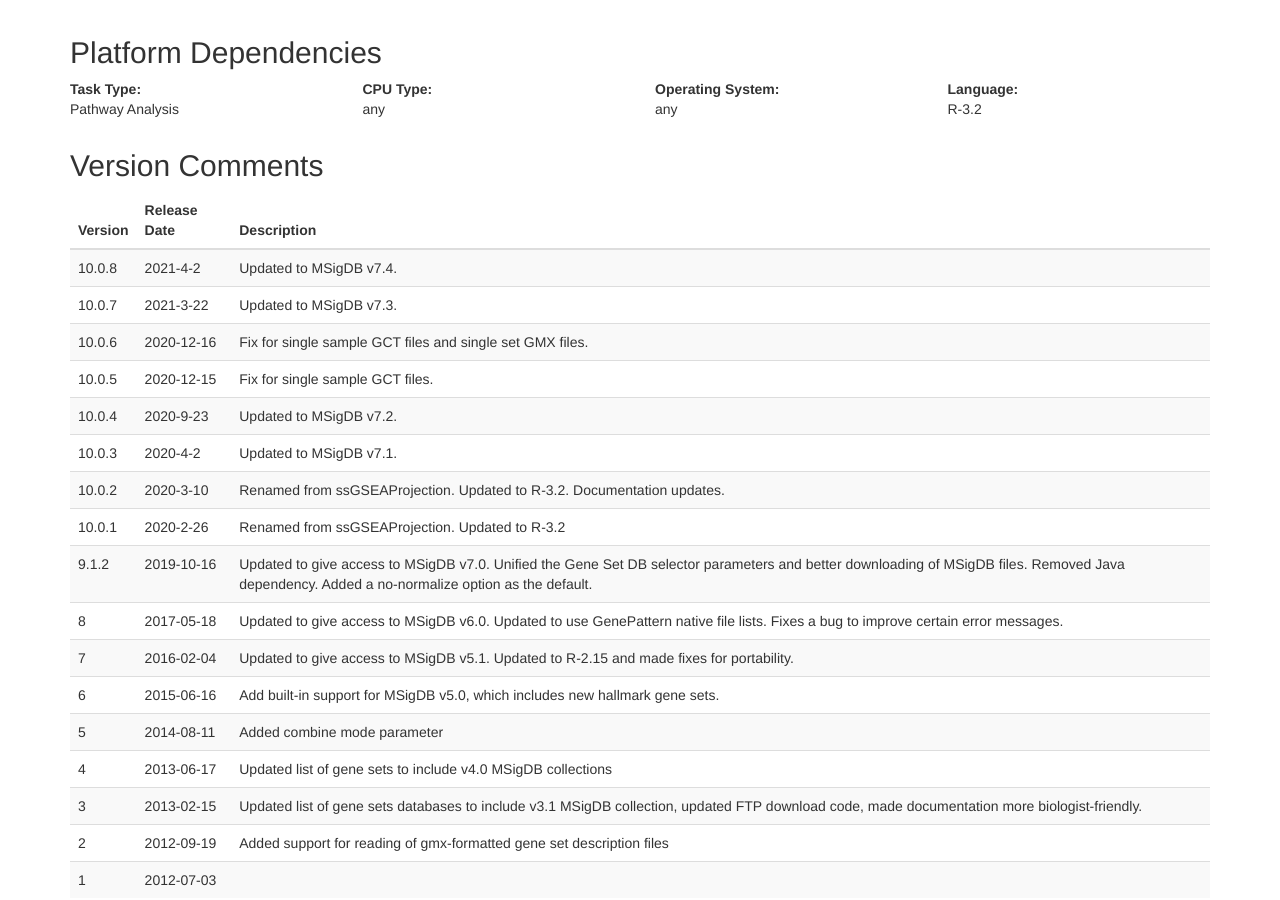
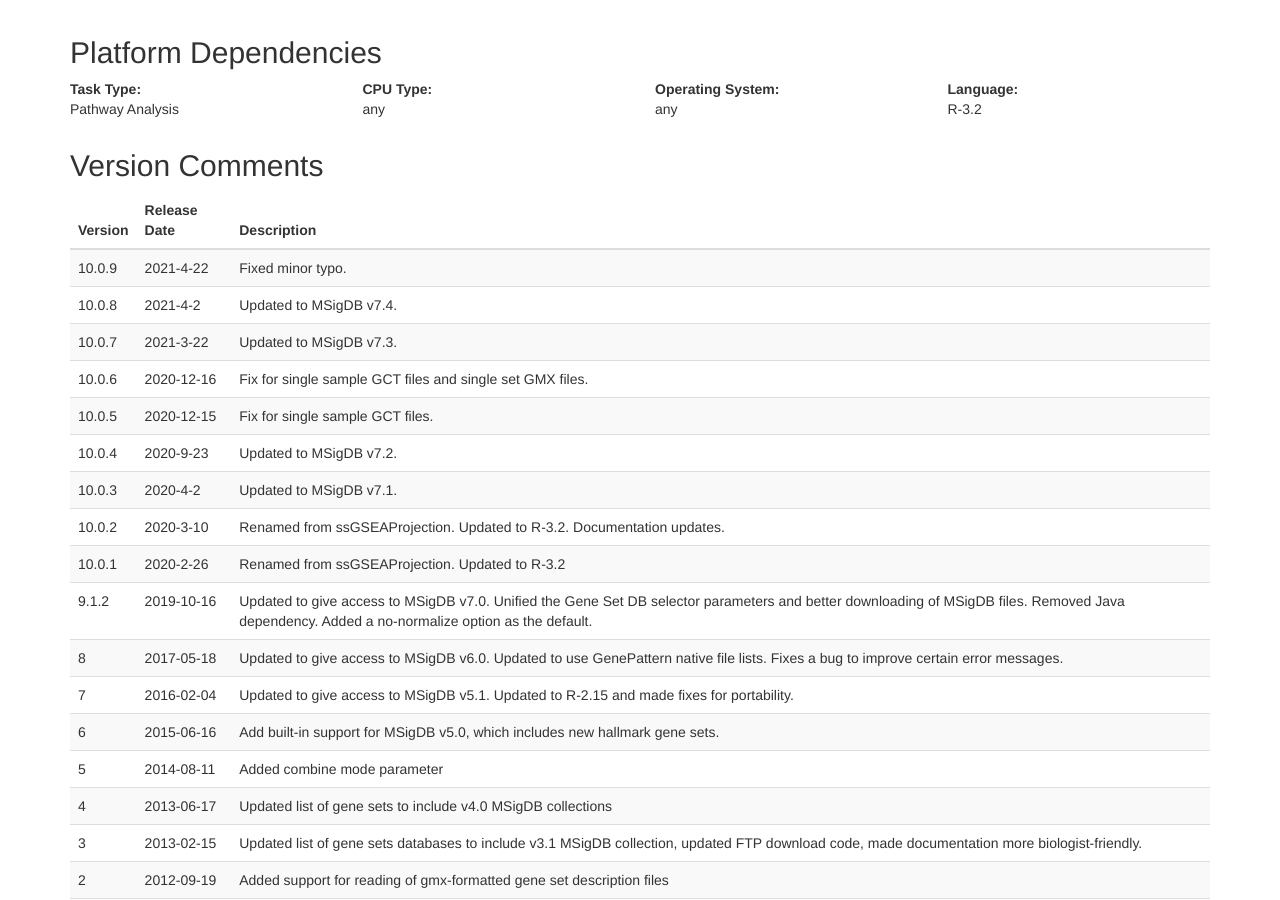
Before and after one commit to GSEA-MSigDB/ssGSEA-gpmodule, a Jekyll site: the page docs/v10/index.html, which Jekyll copies as it is, in a window 1280 px wide and 900 px high, scrolled down 2752 px. Built offline with Jekyll 4.4.1, drawn with Linux system fonts in a browser that asks for light colours.

```diff
--- a/docs/v10/index.html
+++ b/docs/v10/index.html
@@ -217,6 +217,11 @@
 				</thead>
 				<tbody>
                         <tr>
+                            <td>10.0.9</td>
+                            <td>2021-4-22</td>
+                            <td>Fixed minor typo.</td>
+                        </tr>
+                        <tr>
                             <td>10.0.8</td>
                             <td>2021-4-2</td>
                             <td>Updated to MSigDB v7.4.</td>
```
Also changed, not shown: docs/v10/test.md (+5 -0 lines), 2 other files.
